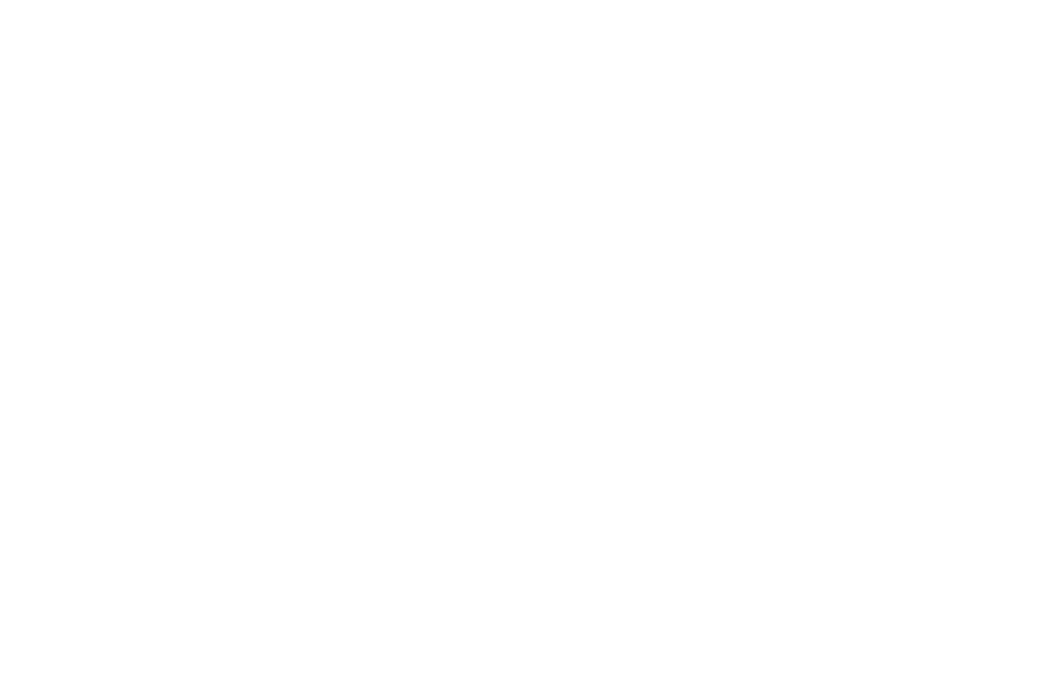
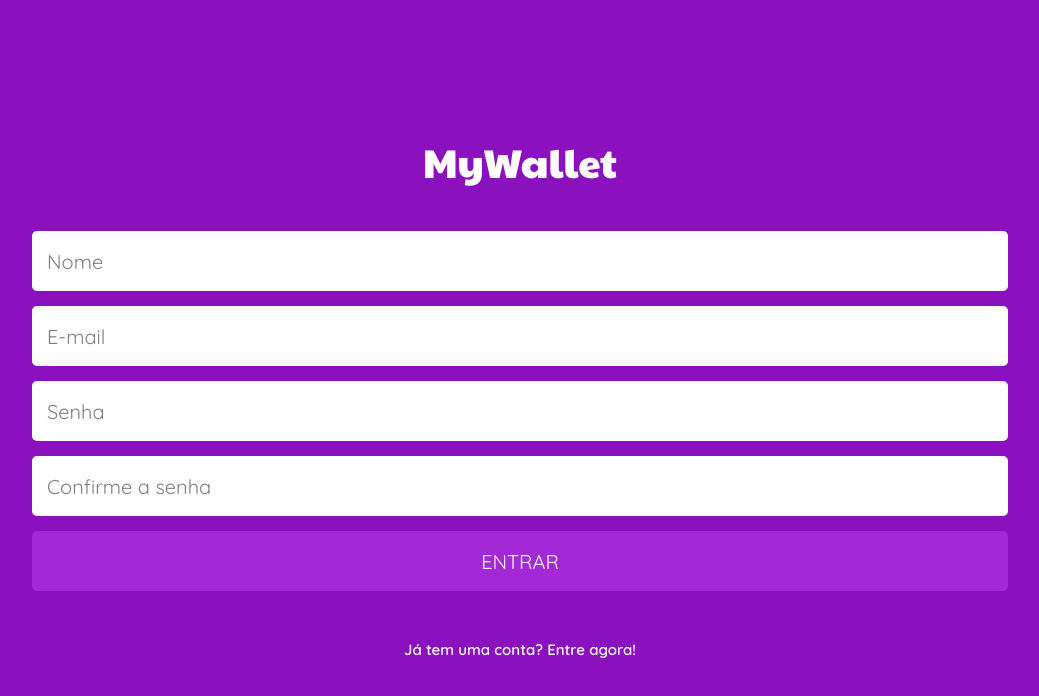
Before and after one commit to jeffebido/mywallet-front, a React app: page /sign-up in a window 1280 px wide. Shown: the whole page, without its empty margins (120-1159 px from the left). Built offline with nearby package versions, Linux system fonts and the light colour scheme.

Commit message:
Login e SignUp

```diff
--- a/src/components/pages/login/Login.js
+++ b/src/components/pages/login/Login.js
@@ -1,9 +1,69 @@
+import { useState, useEffect } from 'react';
+import styled from 'styled-components';
+import { Link, useNavigate } from "react-router-dom";
+import axios from "axios";
+import {useAuth} from "../../../providers/Auth";
+
 export default function Login() {
+
+    const navigate = useNavigate();
+
+    const [formEmail, setFormEmail] = useState("");
+    const [formPassword, setFormPassword] = useState("");
 
     return (
 
         <>
+            <Container>
+                <Logo>MyWallet</Logo>
 
+                <form>
+                    <input type="email" placeholder="E-mail" value={formEmail} onChange={e => setFormEmail(e.target.value)} required ></input>
+                    <input type="password" placeholder="Senha" value={formPassword} onChange={e => setFormPassword(e.target.value)} required ></input>
+
+                    <button type="submit" className="btn">ENTRAR</button>
+                </form>
+
+                <Footer>
+                    <Link to={`/sign-up`} >
+                        Não tem uma conta? Cadastre-se!
+                    </Link>
+                </Footer>
+            </Container>
         </>
     );
 }
+
+const Container = styled.div`
+	width: 100%;
+    height: 100vh;
+	background: #8C11BE;
+    display: flex;
+    align-items: center;
+    justify-content: center;
+    flex-direction: column;
+    padding-left: 40px;
+    padding-right: 40px;
+    input, .btn{
+        margin-bottom: 15px;
+    }
+`;
+const Logo = styled.div`
+	font-family: 'Paytone One', sans-serif;
+    color: #fff;
+    font-size: 40px;
+    margin-bottom: 50px;
+`;
+const Footer = styled.div`
+    margin-top: 35px;
+    a{
+        font-style: normal;
+        font-weight: 600;
+        font-size: 15px;
+        line-height: 18px;
+        text-align: center;
+        text-decoration: none;
+        color: #fff;
+        cursor: pointer;
+    }
+`;
--- a/src/components/pages/sign-up/SignUp.js
+++ b/src/components/pages/sign-up/SignUp.js
@@ -1,9 +1,72 @@
+import { useState, useEffect } from 'react';
+import styled from 'styled-components';
+import { Link, useNavigate } from "react-router-dom";
+import axios from "axios";
+import {useAuth} from "../../../providers/Auth";
+
 export default function SignUp() {
+
+
+    const [formName, setFormName] = useState("");
+    const [formEmail, setFormEmail] = useState("");
+    const [formPassword, setFormPassword] = useState("");
+    const [formConfirmPassword, setFormConfirmPassword] = useState("");
 
     return (
 
         <>
+            <Container>
+                <Logo>MyWallet</Logo>
 
+                <form>
+                    <input type="text" placeholder="Nome" value={formName} onChange={e => setFormName(e.target.value)} required ></input>
+                    <input type="email" placeholder="E-mail" value={formEmail} onChange={e => setFormEmail(e.target.value)} required ></input>
+                    <input type="password" placeholder="Senha" value={formPassword} onChange={e => setFormPassword(e.target.value)} required ></input>
+                    <input type="password" placeholder="Confirme a senha" value={formConfirmPassword} onChange={e => setFormConfirmPassword(e.target.value)} required ></input>
+
+                    <button type="submit" className="btn">ENTRAR</button>
+                </form>
+
+                <Footer>
+                    <Link to={`/`} >
+                        Já tem uma conta? Entre agora!
+                    </Link>
+                </Footer>
+            </Container>
         </>
     );
 }
+
+const Container = styled.div`
+	width: 100%;
+    height: 100vh;
+	background: #8C11BE;
+    display: flex;
+    align-items: center;
+    justify-content: center;
+    flex-direction: column;
+    padding-left: 40px;
+    padding-right: 40px;
+    input, .btn{
+        margin-bottom: 15px;
+    }
+`;
+const Logo = styled.div`
+	font-family: 'Paytone One', sans-serif;
+    color: #fff;
+    font-size: 40px;
+    margin-bottom: 50px;
+`;
+const Footer = styled.div`
+    margin-top: 35px;
+    a{
+        font-style: normal;
+        font-weight: 600;
+        font-size: 15px;
+        line-height: 18px;
+        text-align: center;
+        text-decoration: none;
+        color: #fff;
+        cursor: pointer;
+    }
+`;
--- a/src/index.js
+++ b/src/index.js
@@ -1,4 +1,7 @@
 import ReactDOM from "react-dom";
+
+import "./styles/reset.css";
+import "./styles/style.css";
 
 import App from "./components/App";
 
--- a/src/styles/style.css
+++ b/src/styles/style.css
@@ -3,3 +3,35 @@ html, body, div, span, h1, h2, h3, h4, h5, h6, p, pre, strong, a, input, button{
 	font-family: 'Quicksand', sans-serif;
 	box-sizing: border-box;
 }
+html, body{
+	background: #8C11BE;
+}
+input{
+	height: 60px;
+	width: 100%;
+	background: #FFFFFF;
+	border-radius: 5px;
+	padding: 15px;
+	font-size: 20px;
+	border: none;
+}
+input::placeholder{
+	color: #7E7E7E;
+}
+input::focus{
+
+}
+form .btn{
+	height: 60px;
+	width: 100%;
+	background: #A328D6;
+	border-radius: 5px;
+	color: #FFFFFF;
+	font-size: 20px;
+	line-height: 23px;
+	display: flex;
+	align-items: center;
+	justify-content: center;
+	border: none;
+	cursor: pointer;
+}
```
